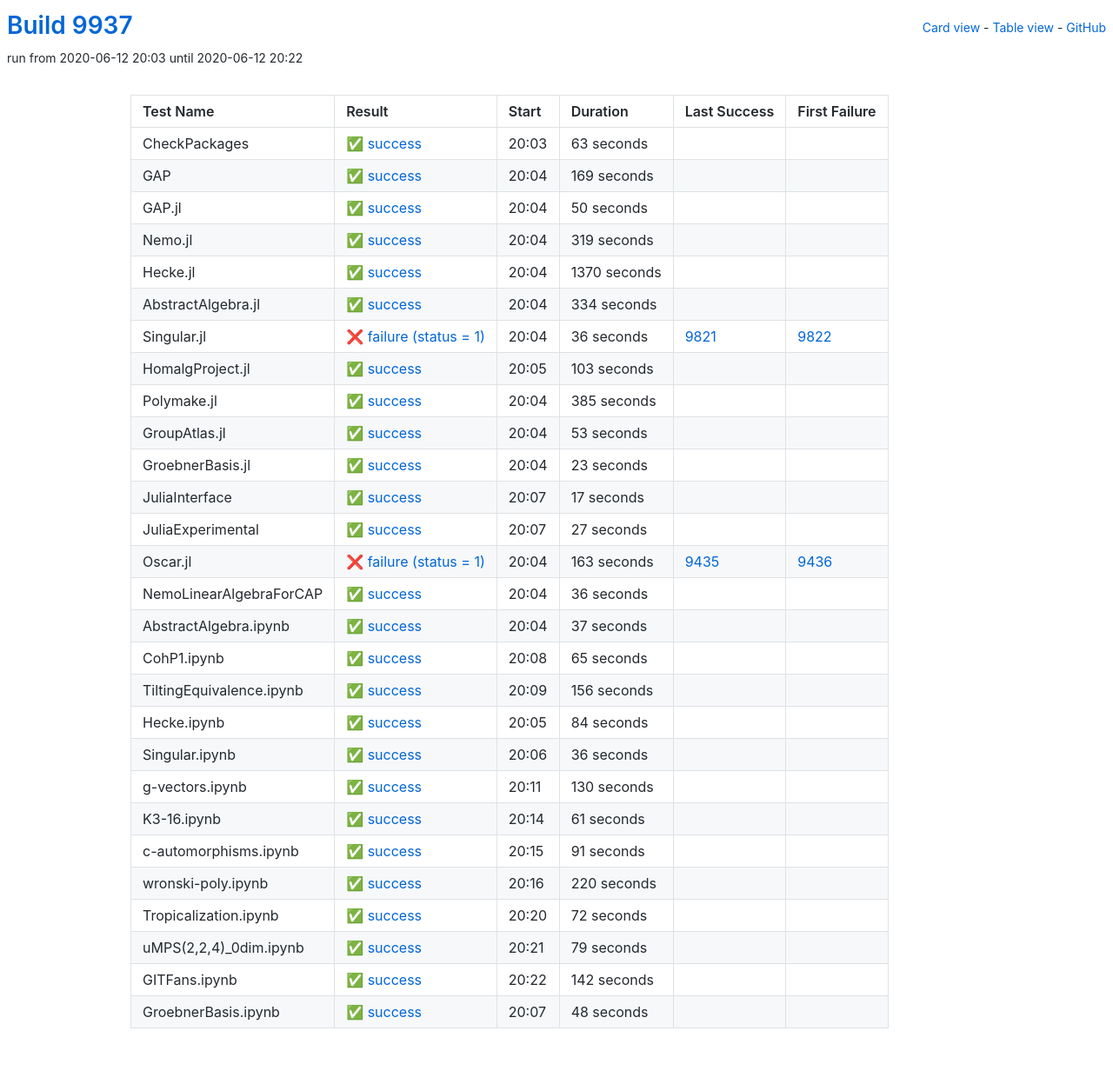
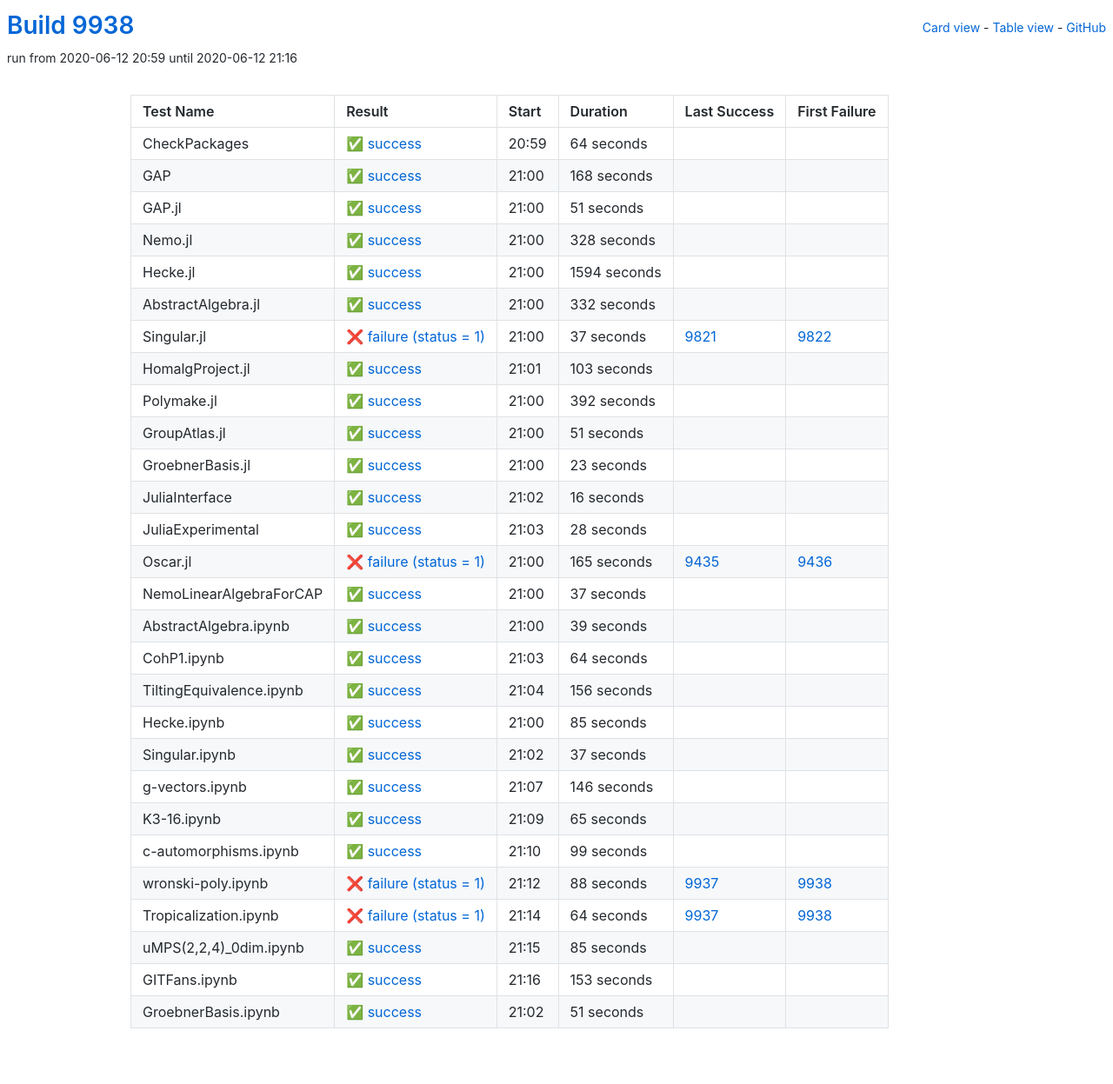
Before and after one commit to oscar-system/oscar-ci-status, a Jekyll site: the page built from table.html, in a window 1280 px wide. Shown: the whole page at 87% size. Built offline with Jekyll 4.4.1, drawn with Linux system fonts in a browser that asks for light colours.

Commit message:
Build #9938

```diff
--- a/_data/ci.yml
+++ b/_data/ci.yml
@@ -1,6 +1,6 @@
 ---
-build: 9937
-build_url: https://oscarci.mathematik.uni-kl.de/job/oscar/9937/
+build: 9938
+build_url: https://oscarci.mathematik.uni-kl.de/job/oscar/9938/
 job: oscar
 organization: oscar-system
 repo: oscar-ci-status
@@ -8,92 +8,92 @@
 tests:
 - name: CheckPackages
   id: checkpackages
-  log: https://oscarci.mathematik.uni-kl.de/job/oscar/9937/artifact/logs/build-9937/CheckPackages.log
-  start: 2020-06-12 20:03
+  log: https://oscarci.mathematik.uni-kl.de/job/oscar/9938/artifact/logs/build-9938/CheckPackages.log
+  start: 2020-06-12 20:59
   success: true
   exitcode: 0
   status: success
-  duration: 63
+  duration: 64
   last_success: false
   last_success_url:
   first_failure: false
   first_failure_url:
 - name: GAP
   id: gap
-  log: https://oscarci.mathematik.uni-kl.de/job/oscar/9937/artifact/logs/build-9937/GAP.log
-  start: 2020-06-12 20:04
+  log: https://oscarci.mathematik.uni-kl.de/job/oscar/9938/artifact/logs/build-9938/GAP.log
+  start: 2020-06-12 21:00
   success: true
   exitcode: 0
   status: success
-  duration: 169
+  duration: 168
   last_success: false
   last_success_url:
   first_failure: false
   first_failure_url:
 - name: GAP.jl
   id: gap-jl
-  log: https://oscarci.mathematik.uni-kl.de/job/oscar/9937/artifact/logs/build-9937/GAP.jl.log
-  start: 2020-06-12 20:04
+  log: https://oscarci.mathematik.uni-kl.de/job/oscar/9938/artifact/logs/build-9938/GAP.jl.log
+  start: 2020-06-12 21:00
   success: true
   exitcode: 0
   status: success
-  duration: 50
+  duration: 51
   last_success: false
   last_success_url:
   first_failure: false
   first_failure_url:
 - name: Nemo.jl
   id: nemo-jl
-  log: https://oscarci.mathematik.uni-kl.de/job/oscar/9937/artifact/logs/build-9937/Nemo.jl.log
-  start: 2020-06-12 20:04
+  log: https://oscarci.mathematik.uni-kl.de/job/oscar/9938/artifact/logs/build-9938/Nemo.jl.log
+  start: 2020-06-12 21:00
   success: true
   exitcode: 0
   status: success
-  duration: 319
+  duration: 328
   last_success: false
   last_success_url:
   first_failure: false
   first_failure_url:
 - name: Hecke.jl
   id: hecke-jl
-  log: https://oscarci.mathematik.uni-kl.de/job/oscar/9937/artifact/logs/build-9937/Hecke.jl.log
-  start: 2020-06-12 20:04
+  log: https://oscarci.mathematik.uni-kl.de/job/oscar/9938/artifact/logs/build-9938/Hecke.jl.log
+  start: 2020-06-12 21:00
   success: true
   exitcode: 0
   status: success
-  duration: 1370
+  duration: 1594
   last_success: false
   last_success_url:
   first_failure: false
   first_failure_url:
 - name: AbstractAlgebra.jl
   id: abstractalgebra-jl
-  log: https://oscarci.mathematik.uni-kl.de/job/oscar/9937/artifact/logs/build-9937/AbstractAlgebra.jl.log
-  start: 2020-06-12 20:04
+  log: https://oscarci.mathematik.uni-kl.de/job/oscar/9938/artifact/logs/build-9938/AbstractAlgebra.jl.log
+  start: 2020-06-12 21:00
   success: true
   exitcode: 0
   status: success
-  duration: 334
+  duration: 332
   last_success: false
   last_success_url:
   first_failure: false
   first_failure_url:
 - name: Singular.jl
   id: singular-jl
-  log: https://oscarci.mathematik.uni-kl.de/job/oscar/9937/artifact/logs/build-9937/Singular.jl.log
-  start: 2020-06-12 20:04
+  log: https://oscarci.mathematik.uni-kl.de/job/oscar/9938/artifact/logs/build-9938/Singular.jl.log
+  start: 2020-06-12 21:00
   success: false
   exitcode: 1
   status: failure
-  duration: 36
+  duration: 37
   last_success: 9821
   last_success_url: https://oscarci.mathematik.uni-kl.de/job/oscar/9821/
   first_failure: 9822
   first_failure_url: https://oscarci.mathematik.uni-kl.de/job/oscar/9822/
 - name: HomalgProject.jl
   id: homalgproject-jl
-  log: https://oscarci.mathematik.uni-kl.de/job/oscar/9937/artifact/logs/build-9937/HomalgProject.jl.log
-  start: 2020-06-12 20:05
+  log: https://oscarci.mathematik.uni-kl.de/job/oscar/9938/artifact/logs/build-9938/HomalgProject.jl.log
+  start: 2020-06-12 21:01
   success: true
   exitcode: 0
   status: success
@@ -104,32 +104,32 @@
   first_failure_url:
 - name: Polymake.jl
   id: polymake-jl
-  log: https://oscarci.mathematik.uni-kl.de/job/oscar/9937/artifact/logs/build-9937/Polymake.jl.log
-  start: 2020-06-12 20:04
+  log: https://oscarci.mathematik.uni-kl.de/job/oscar/9938/artifact/logs/build-9938/Polymake.jl.log
+  start: 2020-06-12 21:00
   success: true
   exitcode: 0
   status: success
-  duration: 385
+  duration: 392
   last_success: false
   last_success_url:
   first_failure: false
   first_failure_url:
 - name: GroupAtlas.jl
   id: groupatlas-jl
-  log: https://oscarci.mathematik.uni-kl.de/job/oscar/9937/artifact/logs/build-9937/GroupAtlas.jl.log
-  start: 2020-06-12 20:04
+  log: https://oscarci.mathematik.uni-kl.de/job/oscar/9938/artifact/logs/build-9938/GroupAtlas.jl.log
+  start: 2020-06-12 21:00
   success: true
   exitcode: 0
   status: success
-  duration: 53
+  duration: 51
   last_success: false
   last_success_url:
   first_failure: false
   first_failure_url:
 - name: GroebnerBasis.jl
   id: groebnerbasis-jl
-  log: https://oscarci.mathematik.uni-kl.de/job/oscar/9937/artifact/logs/build-9937/GroebnerBasis.jl.log
-  start: 2020-06-12 20:04
+  log: https://oscarci.mathematik.uni-kl.de/job/oscar/9938/artifact/logs/build-9938/GroebnerBasis.jl.log
+  start: 2020-06-12 21:00
   success: true
   exitcode: 0
   status: success
@@ -140,56 +140,44 @@
   first_failure_url:
 - name: JuliaInterface
   id: juliainterface
-  log: https://oscarci.mathematik.uni-kl.de/job/oscar/9937/artifact/logs/build-9937/JuliaInterface.log
-  start: 2020-06-12 20:07
+  log: https://oscarci.mathematik.uni-kl.de/job/oscar/9938/artifact/logs/build-9938/JuliaInterface.log
+  start: 2020-06-12 21:02
   success: true
   exitcode: 0
   status: success
-  duration: 17
+  duration: 16
   last_success: false
   last_success_url:
   first_failure: false
   first_failure_url:
 - name: JuliaExperimental
   id: juliaexperimental
-  log: https://oscarci.mathematik.uni-kl.de/job/oscar/9937/artifact/logs/build-9937/JuliaExperimental.log
-  start: 2020-06-12 20:07
+  log: https://oscarci.mathematik.uni-kl.de/job/oscar/9938/artifact/logs/build-9938/JuliaExperimental.log
+  start: 2020-06-12 21:03
   success: true
   exitcode: 0
   status: success
-  duration: 27
+  duration: 28
   last_success: false
   last_success_url:
   first_failure: false
   first_failure_url:
 - name: Oscar.jl
   id: oscar-jl
-  log: https://oscarci.mathematik.uni-kl.de/job/oscar/9937/artifact/logs/build-9937/Oscar.jl.log
-  start: 2020-06-12 20:04
+  log: https://oscarci.mathematik.uni-kl.de/job/oscar/9938/artifact/logs/build-9938/Oscar.jl.log
+  start: 2020-06-12 21:00
   success: false
   exitcode: 1
   status: failure
-  duration: 163
+  duration: 165
   last_success: 9435
   last_success_url: https://oscarci.mathematik.uni-kl.de/job/oscar/9435/
   first_failure: 9436
   first_failure_url: https://oscarci.mathematik.uni-kl.de/job/oscar/9436/
 - name: NemoLinearAlgebraForCAP
   id: nemolinearalgebraforcap
-  log: https://oscarci.mathematik.uni-kl.de/job/oscar/9937/artifact/logs/build-9937/NemoLinearAlgebraForCAP.log
-  start: 2020-06-12 20:04
-  success: true
-  exitcode: 0
-  status: success
-  duration: 36
-  last_success: false
-  last_success_url:
-  first_failure: false
-  first_failure_url:
-- name: AbstractAlgebra.ipynb
-  id: abstractalgebra-ipynb
-  log: https://oscarci.mathematik.uni-kl.de/job/oscar/9937/artifact/logs/build-9937/AbstractAlgebra.ipynb.log
-  start: 2020-06-12 20:04
+  log: https://oscarci.mathematik.uni-kl.de/job/oscar/9938/artifact/logs/build-9938/NemoLinearAlgebraForCAP.log
+  start: 2020-06-12 21:00
   success: true
   exitcode: 0
   status: success
@@ -198,22 +186,34 @@
   last_success_url:
   first_failure: false
   first_failure_url:
-- name: CohP1.ipynb
-  id: cohp1-ipynb
-  log: https://oscarci.mathematik.uni-kl.de/job/oscar/9937/artifact/logs/build-9937/CohP1.ipynb.log
-  start: 2020-06-12 20:08
+- name: AbstractAlgebra.ipynb
+  id: abstractalgebra-ipynb
+  log: https://oscarci.mathematik.uni-kl.de/job/oscar/9938/artifact/logs/build-9938/AbstractAlgebra.ipynb.log
+  start: 2020-06-12 21:00
   success: true
   exitcode: 0
   status: success
-  duration: 65
+  duration: 39
+  last_success: false
+  last_success_url:
+  first_failure: false
+  first_failure_url:
+- name: CohP1.ipynb
+  id: cohp1-ipynb
+  log: https://oscarci.mathematik.uni-kl.de/job/oscar/9938/artifact/logs/build-9938/CohP1.ipynb.log
+  start: 2020-06-12 21:03
+  success: true
+  exitcode: 0
+  status: success
+  duration: 64
   last_success: false
   last_success_url:
   first_failure: false
   first_failure_url:
 - name: TiltingEquivalence.ipynb
   id: tiltingequivalence-ipynb
-  log: https://oscarci.mathematik.uni-kl.de/job/oscar/9937/artifact/logs/build-9937/TiltingEquivalence.ipynb.log
-  start: 2020-06-12 20:09
+  log: https://oscarci.mathematik.uni-kl.de/job/oscar/9938/artifact/logs/build-9938/TiltingEquivalence.ipynb.log
+  start: 2020-06-12 21:04
   success: true
   exitcode: 0
   status: success
@@ -224,120 +224,120 @@
   first_failure_url:
 - name: Hecke.ipynb
   id: hecke-ipynb
-  log: https://oscarci.mathematik.uni-kl.de/job/oscar/9937/artifact/logs/build-9937/Hecke.ipynb.log
-  start: 2020-06-12 20:05
+  log: https://oscarci.mathematik.uni-kl.de/job/oscar/9938/artifact/logs/build-9938/Hecke.ipynb.log
+  start: 2020-06-12 21:00
   success: true
   exitcode: 0
   status: success
-  duration: 84
+  duration: 85
   last_success: false
   last_success_url:
   first_failure: false
   first_failure_url:
 - name: Singular.ipynb
   id: singular-ipynb
-  log: https://oscarci.mathematik.uni-kl.de/job/oscar/9937/artifact/logs/build-9937/Singular.ipynb.log
-  start: 2020-06-12 20:06
+  log: https://oscarci.mathematik.uni-kl.de/job/oscar/9938/artifact/logs/build-9938/Singular.ipynb.log
+  start: 2020-06-12 21:02
   success: true
   exitcode: 0
   status: success
-  duration: 36
+  duration: 37
   last_success: false
   last_success_url:
   first_failure: false
   first_failure_url:
 - name: g-vectors.ipynb
   id: g-vectors-ipynb
-  log: https://oscarci.mathematik.uni-kl.de/job/oscar/9937/artifact/logs/build-9937/g-vectors.ipynb.log
-  start: 2020-06-12 20:11
+  log: https://oscarci.mathematik.uni-kl.de/job/oscar/9938/artifact/logs/build-9938/g-vectors.ipynb.log
+  start: 2020-06-12 21:07
   success: true
   exitcode: 0
   status: success
-  duration: 130
+  duration: 146
   last_success: false
   last_success_url:
   first_failure: false
   first_failure_url:
 - name: K3-16.ipynb
   id: k3-16-ipynb
-  log: https://oscarci.mathematik.uni-kl.de/job/oscar/9937/artifact/logs/build-9937/K3-16.ipynb.log
-  start: 2020-06-12 20:14
+  log: https://oscarci.mathematik.uni-kl.de/job/oscar/9938/artifact/logs/build-9938/K3-16.ipynb.log
+  start: 2020-06-12 21:09
   success: true
   exitcode: 0
   status: success
-  duration: 61
+  duration: 65
   last_success: false
   last_success_url:
   first_failure: false
   first_failure_url:
 - name: c-automorphisms.ipynb
   id: c-automorphisms-ipynb
-  log: https://oscarci.mathematik.uni-kl.de/job/oscar/9937/artifact/logs/build-9937/c-automorphisms.ipynb.log
-  start: 2020-06-12 20:15
+  log: https://oscarci.mathematik.uni-kl.de/job/oscar/9938/artifact/logs/build-9938/c-automorphisms.ipynb.log
+  start: 2020-06-12 21:10
   success: true
   exitcode: 0
   status: success
-  duration: 91
+  duration: 99
   last_success: false
   last_success_url:
   first_failure: false
   first_failure_url:
 - name: wronski-poly.ipynb
   id: wronski-poly-ipynb
-  log: https://oscarci.mathematik.uni-kl.de/job/oscar/9937/artifact/logs/build-9937/wronski-poly.ipynb.log
-  start: 2020-06-12 20:16
+  log: https://oscarci.mathematik.uni-kl.de/job/oscar/9938/artifact/logs/build-9938/wronski-poly.ipynb.log
+  start: 2020-06-12 21:12
+  success: false
+  exitcode: 1
+  status: failure
+  duration: 88
+  last_success: 9937
+  last_success_url: https://oscarci.mathematik.uni-kl.de/job/oscar/9937/
+  first_failure: 9938
+  first_failure_url: https://oscarci.mathematik.uni-kl.de/job/oscar/9938/
+- name: Tropicalization.ipynb
+  id: tropicalization-ipynb
+  log: https://oscarci.mathematik.uni-kl.de/job/oscar/9938/artifact/logs/build-9938/Tropicalization.ipynb.log
+  start: 2020-06-12 21:14
+  success: false
+  exitcode: 1
+  status: failure
+  duration: 64
+  last_success: 9937
+  last_success_url: https://oscarci.mathematik.uni-kl.de/job/oscar/9937/
+  first_failure: 9938
+  first_failure_url: https://oscarci.mathematik.uni-kl.de/job/oscar/9938/
+- name: uMPS(2,2,4)_0dim.ipynb
+  id: umps-2-2-4-0dim-ipynb
+  log: https://oscarci.mathematik.uni-kl.de/job/oscar/9938/artifact/logs/build-9938/uMPS-2-2-4-_0dim.ipynb.log
+  start: 2020-06-12 21:15
   success: true
   exitcode: 0
   status: success
-  duration: 220
-  last_success: false
-  last_success_url:
-  first_failure: false
-  first_failure_url:
-- name: Tropicalization.ipynb
-  id: tropicalization-ipynb
-  log: https://oscarci.mathematik.uni-kl.de/job/oscar/9937/artifact/logs/build-9937/Tropicalization.ipynb.log
-  start: 2020-06-12 20:20
-  success: true
-  exitcode: 0
-  status: success
-  duration: 72
-  last_success: false
-  last_success_url:
-  first_failure: false
-  first_failure_url:
-- name: uMPS(2,2,4)_0dim.ipynb
-  id: umps-2-2-4-0dim-ipynb
-  log: https://oscarci.mathematik.uni-kl.de/job/oscar/9937/artifact/logs/build-9937/uMPS-2-2-4-_0dim.ipynb.log
-  start: 2020-06-12 20:21
-  success: true
-  exitcode: 0
-  status: success
-  duration: 79
+  duration: 85
   last_success: false
   last_success_url:
   first_failure: false
   first_failure_url:
 - name: GITFans.ipynb
   id: gitfans-ipynb
-  log: https://oscarci.mathematik.uni-kl.de/job/oscar/9937/artifact/logs/build-9937/GITFans.ipynb.log
-  start: 2020-06-12 20:22
+  log: https://oscarci.mathematik.uni-kl.de/job/oscar/9938/artifact/logs/build-9938/GITFans.ipynb.log
+  start: 2020-06-12 21:16
   success: true
   exitcode: 0
   status: success
-  duration: 142
+  duration: 153
   last_success: false
   last_success_url:
   first_failure: false
   first_failure_url:
 - name: GroebnerBasis.ipynb
   id: groebnerbasis-ipynb
-  log: https://oscarci.mathematik.uni-kl.de/job/oscar/9937/artifact/logs/build-9937/GroebnerBasis.ipynb.log
-  start: 2020-06-12 20:07
+  log: https://oscarci.mathematik.uni-kl.de/job/oscar/9938/artifact/logs/build-9938/GroebnerBasis.ipynb.log
+  start: 2020-06-12 21:02
   success: true
   exitcode: 0
   status: success
-  duration: 48
+  duration: 51
   last_success: false
   last_success_url:
   first_failure: false
```
Also changed, not shown: README.md.
